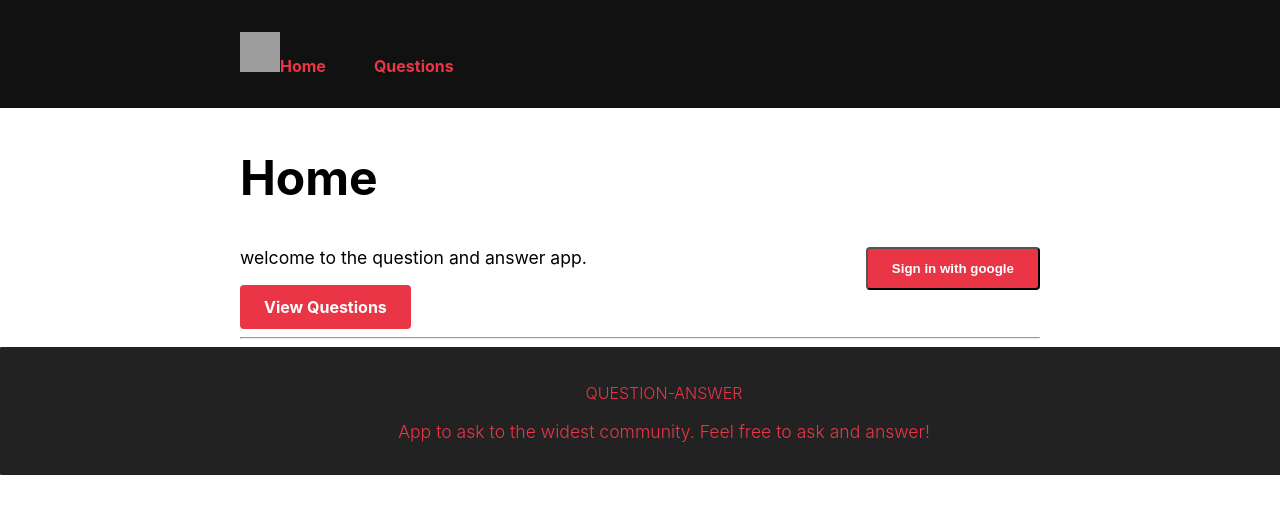
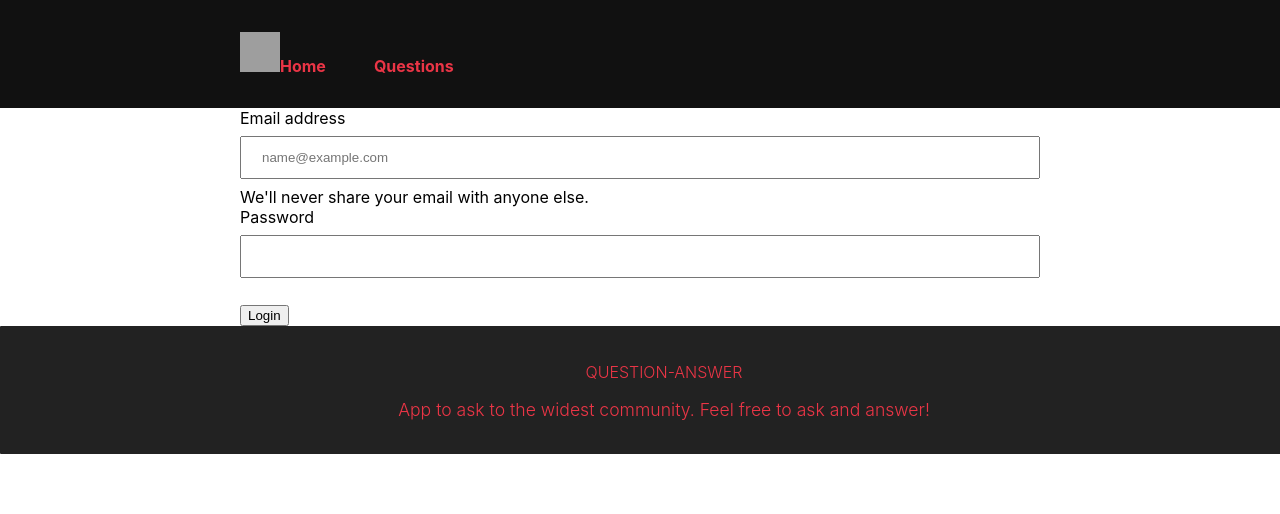
Before and after one commit to Jutololla/QuestionAnswer, a React (Create React App) app in the folder web/: page /login in a window 1280 px wide. Before the commit this address led to /. Shown: the top 514 px of the page. Built offline with nearby package versions, Linux system fonts and the light colour scheme; no server answers; grey boxes are pictures that could not be loaded.

Commit message:
autenticacion usuario con mail y contrasena

```diff
--- a/web/src/App.js
+++ b/web/src/App.js
@@ -4,12 +4,11 @@ import {
   Switch,
   Route,
   Redirect,
+  Link
 } from 'react-router-dom'
-import firebase from "firebase/app";
 import "firebase/firestore";
 import "firebase/auth";
 import { login, logout } from './actions/authActions';
-
 import { PublicNavbar, PrivateNavbar } from './components/Navbar'
 import HomePage from './pages/HomePage'
 import SingleQuestionPage from './pages/SingleQuestionPage'
@@ -19,29 +18,9 @@ import AnswerFormPage from './pages/AnswerFormPage'
 import OwnerQuestionsPage from './pages/OwnerQuestionsPage'
 import QuestionEditFormPage from './pages/QuestionEditFormPage';
 import { useAuthState } from "react-firebase-hooks/auth";
-//import { getAnalytics } from "firebase/analytics";
-// TODO: Add SDKs for Firebase products that you want to use
-// https://firebase.google.com/docs/web/setup#available-libraries
-
-// Your web app's Firebase configuration
-// For Firebase JS SDK v7.20.0 and later, measurementId is optional
-
-
-
-
-
-
-firebase.initializeApp({
-  apiKey: "AIzaSyBes3j4uHIOmwpWz_YdCBb04i_TpDOoHM0",
-  authDomain: "questionanswer-e95e5.firebaseapp.com",
-  projectId: "questionanswer-e95e5",
-  storageBucket: "questionanswer-e95e5.appspot.com",
-  messagingSenderId: "922604461550",
-  appId: "1:922604461550:web:39037df914c710a73f02ff",
-  measurementId: "G-LJC5TFQ4HE"
-});
-
-const auth = firebase.auth();
+import Login from './pages/Login';
+import { auth, GoogleProvider } from './services/FireBaseService';
+import Register from './pages/Register';
 
 const App = ({ dispatch }) => {
   const [user] = useAuthState(auth);
@@ -75,6 +54,8 @@ const App = ({ dispatch }) => {
             <Route exact path="/questions" component={QuestionsPage} />
             <Route exact path="/question/:id" component={SingleQuestionPage} />
             <Route exact path="/answer/:id" component={AnswerFormPage} />
+            <Route exact path="/login" component={Login} />
+            <Route exact path="/register" component={Register} />
             <Redirect to="/" />
           </Switch>
         </>
@@ -87,10 +68,15 @@ const App = ({ dispatch }) => {
 
 function SignIn() {
   const signInWithGoogle = () => {
-    const provider = new firebase.auth.GoogleAuthProvider();
+    const provider = GoogleProvider();
     auth.signInWithPopup(provider);
   };
-  return <button className="button right" onClick={signInWithGoogle}>Sign in with google</button>;
+  return <>
+  <button className="button right" onClick={signInWithGoogle}>Sign in with google</button>
+  <Link to="/login" className="button right mx-2" >Sign in</Link >
+  <Link to="/register" className="button right mx-2">Register</Link>
+
+</>
 }
 
 function SignOut({ dispatch }) {
--- a/web/src/actions/authActions.js
+++ b/web/src/actions/authActions.js
@@ -1,9 +1,12 @@
 
 export const LOGIN = 'LOGIN'
 export const LOGOUT = 'LOGOUT'
+export const AUTH_ERROR = 'AUTH_ERROR'
 
 export const login = (email, uid) => ({ type: LOGIN, payload: {email, uid} })
 
 export const logout = () => ({
     type: LOGOUT
 });
+
+export const authFailure = (error) => ({type:AUTH_ERROR, payload: {error: error}})
--- /dev/null
+++ b/web/src/pages/Login.js
@@ -0,0 +1,40 @@
+import React from 'react'
+import { connect } from 'react-redux'
+import { useForm } from 'react-hook-form';
+import { auth } from '../services/FireBaseService';
+import { authFailure } from '../actions/authActions';
+
+const Login = ({dispatch, error}) => {
+
+    const {register, handleSubmit} = useForm();
+
+    const onSubmit = (data) =>
+    {
+        auth.signInWithEmailAndPassword(data.email, data.password)
+        .catch((onError) => dispatch(authFailure(onError.message)));
+    }
+
+    return <section>
+        <form className="my-3" onSubmit={handleSubmit(onSubmit)}>
+        <div class="mb-3">
+            <label for="exampleInputEmail1" class="form-label">Email address</label>
+            <input type="email" class="form-control" {...register("email", {required:true})}
+             placeholder="name@example.com" aria-describedby="emailHelp" />
+            <div id="emailHelp" class="form-text">We'll never share your email with anyone else.</div>
+        </div>
+        <div class="mb-3">
+            <label for="exampleInputPassword1" class="form-label">Password</label>
+            <input type="password" class="form-control" {...register("password", {required:true})} />
+        </div>
+        <p>{error}</p>
+        <button type="submit" class="btn btn-danger">Login</button>
+        </form>
+    </section>
+}
+
+const mapToProps = state =>
+({
+    error: state.auth.error
+})
+
+export default connect(mapToProps)(Login);
--- /dev/null
+++ b/web/src/pages/Register.js
@@ -0,0 +1,40 @@
+import React from "react";
+import { useForm } from "react-hook-form";
+import { auth } from "../services/FireBaseService";
+import { connect } from "react-redux";
+import { authFailure } from "../actions/authActions";
+
+const Register = ({dispatch, error}) => {
+
+    const {register, handleSubmit} = useForm();
+
+    const onSubmit = (data) =>
+    {
+         auth.createUserWithEmailAndPassword(data.email, data.password)
+         .catch(onError => dispatch(authFailure(onError.message)));
+    }
+
+    return <section>
+        <form className="my-3" onSubmit={handleSubmit(onSubmit)}>
+        <div class="mb-3">
+            <label for="exampleInputEmail1" class="form-label">Email address</label>
+            <input type="email" class="form-control" {...register("email", {required:true})}
+             placeholder="name@example.com" aria-describedby="emailHelp" />
+            <div id="emailHelp" class="form-text">We'll never share your email with anyone else.</div>
+        </div>
+        <div class="mb-3">
+            <label for="exampleInputPassword1" class="form-label">Password</label>
+            <input type="password" class="form-control" {...register("password", {required:true})} />
+        </div>
+        <p>{error}</p>
+        <button type="submit" class="btn btn-danger">Register</button>
+        </form>
+    </section>
+}
+
+const mapToProps = state =>
+({
+    error: state.auth.error
+})
+
+export default connect(mapToProps)(Register);
--- a/web/src/reducers/authReducer.js
+++ b/web/src/reducers/authReducer.js
@@ -12,6 +12,8 @@ export default function authReducer(state = initialState, action) {
       return {email: payload.email, uid: payload.uid }
     case actions.LOGOUT:
       return initialState
+    case actions.AUTH_ERROR:
+        return {...state, error: action.payload.error}
     default:
       return state
   }
--- /dev/null
+++ b/web/src/services/FireBaseService.js
@@ -0,0 +1,17 @@
+import firebase from "firebase/app";
+import "firebase/firestore";
+import "firebase/auth";
+
+
+firebase.initializeApp({
+    apiKey: "AIzaSyBes3j4uHIOmwpWz_YdCBb04i_TpDOoHM0",
+    authDomain: "questionanswer-e95e5.firebaseapp.com",
+    projectId: "questionanswer-e95e5",
+    storageBucket: "questionanswer-e95e5.appspot.com",
+    messagingSenderId: "922604461550",
+    appId: "1:922604461550:web:39037df914c710a73f02ff",
+    measurementId: "G-LJC5TFQ4HE"
+  });
+
+  export const auth = firebase.auth();
+  export const GoogleProvider = () => new firebase.auth.GoogleAuthProvider();
```
